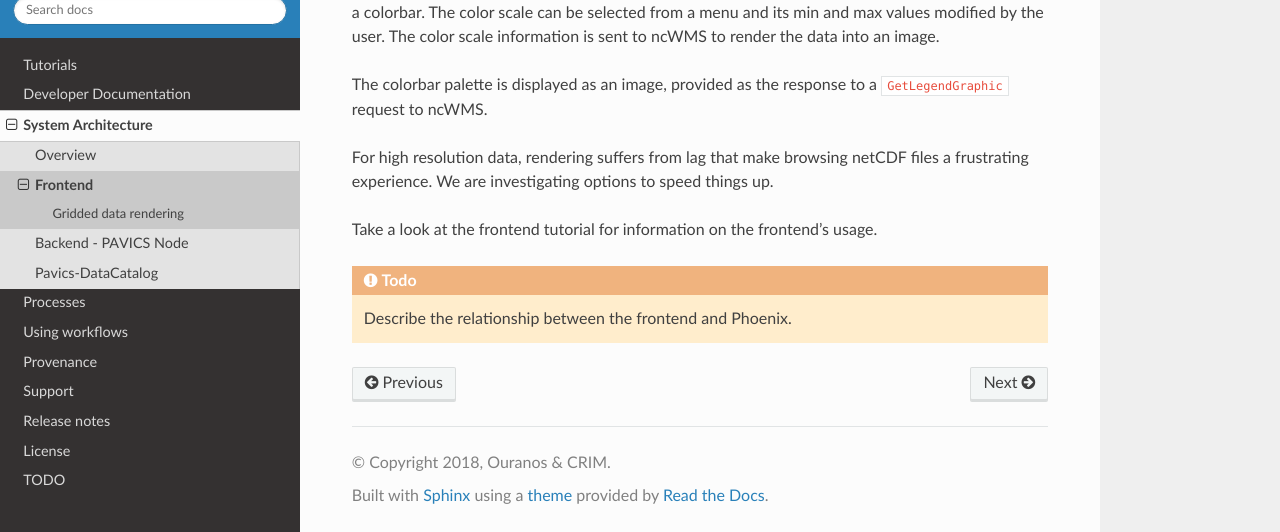
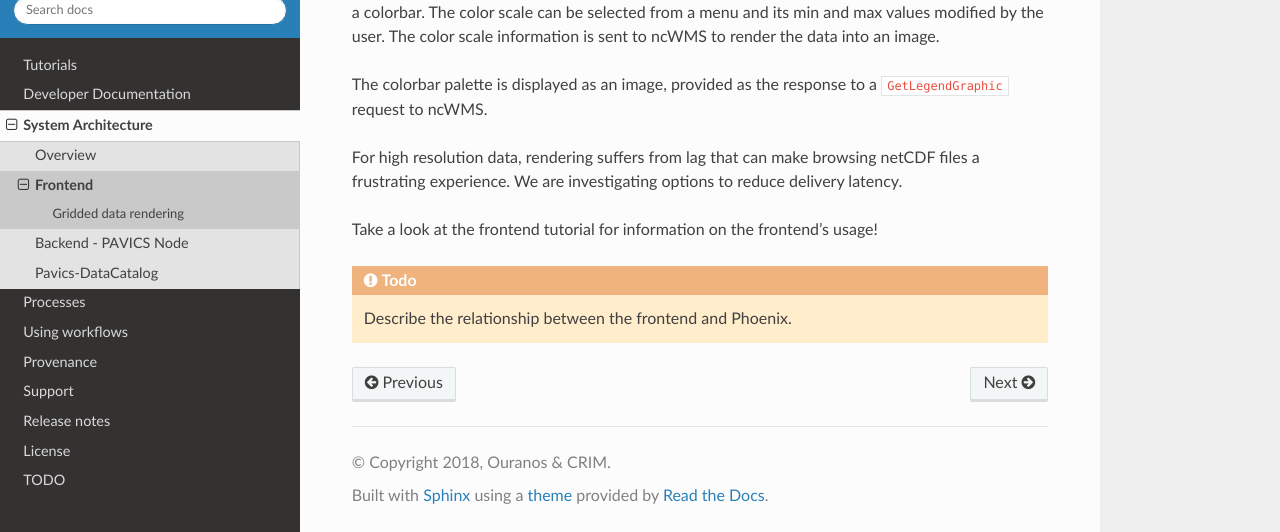
Before and after one commit to Ouranosinc/pavics-sdi, a Sphinx documentation site: the page built from docs/source/arch/frontend.rst, in a window 1280 px wide and 900 px high, scrolled down 556 px, cut to the strip 368-900 px from the top of the window. Built offline with Sphinx 7.4.7 and the Read the Docs theme 2.0.0, drawn with Linux system fonts in a browser that asks for light colours.

Commit message:
Minor grammar edits.

```diff
--- a/docs/source/arch/backend.rst
+++ b/docs/source/arch/backend.rst
@@ -25,7 +25,7 @@
 Indexation
 ----------
 
-Although information about file content is stored in the netCDF metadata fields, accessing and reading those fields one by one takes a considerable amount of time. The strategy used here mimic that used by ESGF, and consists in running a crawler over all netCDF files hosted on THREDDS, extracting relevant meta data and storing them in a `SOLR`_ database. Search queries are thus directed at SOLR, which returns a list of links matching the search terms. The crawler is part of the `PAVICS-DataCatalog`_ library.
+Although information about file content is stored in the netCDF metadata fields, accessing and reading those fields one by one takes a considerable amount of time. The strategies used here mimic those used by ESGF, and comprises running a crawler over all netCDF files hosted on THREDDS, extracting relevant metadata and storing them in a `SOLR`_ database. Search queries are thus directed at SOLR, which returns a list of links matching the search terms. The crawler is part of the `PAVICS-DataCatalog`_ library.
 
 SOLR
   `SOLR`_ is a search platform part of the Apache Lucene project. It is used in this project for its faceted search capability. Search queries are relayed from the UI or WPS processes to the SOLR database, which returns a json file with the links to matching files.
--- a/docs/source/arch/frontend.rst
+++ b/docs/source/arch/frontend.rst
@@ -18,9 +18,9 @@
 
 The colorbar palette is displayed as an image, provided as the response to a ``GetLegendGraphic`` request to ncWMS.
 
-For high resolution data, rendering suffers from lag that make browsing netCDF files a frustrating experience. We are investigating options to speed things up.
+For high resolution data, rendering suffers from lag that can make browsing netCDF files a frustrating experience. We are investigating options to reduce delivery latency.
 
-Take a look at the frontend tutorial for information on the frontend's usage.
+Take a look at the frontend tutorial for information on the frontend's usage!
 
 .. todo::
 
--- a/docs/source/tutorials/frontend.rst
+++ b/docs/source/tutorials/frontend.rst
@@ -4,7 +4,7 @@
 The frontend is composed of a base map, a tool menu and a dashboard.
 
 
-The basemap works like similar online maps, with the mouse wheel allowing zoom control, while click and crag lets you move laterally on the map. At the moment, only the standard rectangular projection is supported. There are three different options for the basemap: a satellite view, and an administrative view with and without labels. Let us know which other projection and basemap would be useful for your needs.
+The basemap works like similar online maps, with the mouse wheel allowing zoom control, while click and drag lets you move laterally on the map. At the moment, only the standard rectangular projection is supported. There are three different options for the basemap: a satellite view, and an administrative view with and without labels. Let us know which other projection and basemap would be useful for your needs.
 
 At the bottom of the screen is a colorbar with min and max values. Use these to set the limits on the colorbar for displayed netCDF datasets.
 
```
